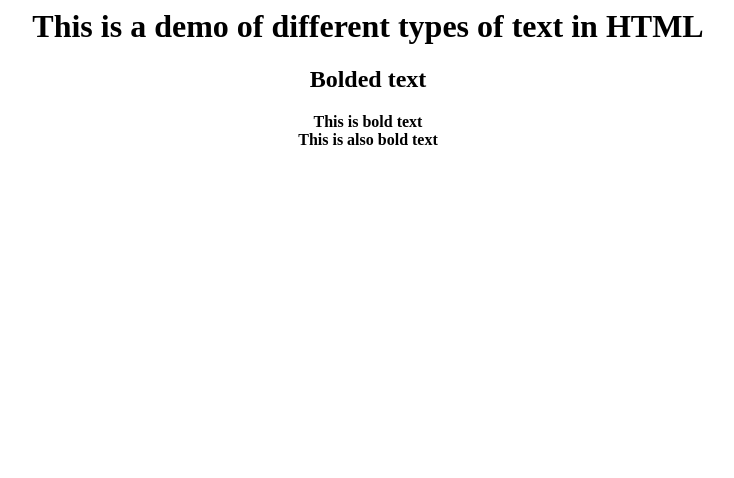
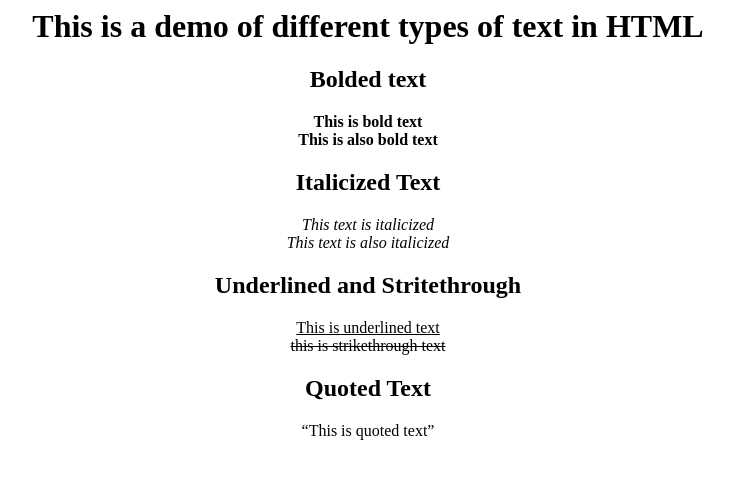
Before and after one commit to askorb97/askorb97.github.io, a plain HTML site: page textdemo.html in a window 1280 px wide. Shown: the whole page, without its empty margins (272-1006 px from the left). Drawn offline with Linux system fonts and the light colour scheme.

Commit message:
Update textdemo.html

```diff
--- a/textdemo.html
+++ b/textdemo.html
@@ -13,6 +13,20 @@
             <b>This is bold text</b> <br>
             <strong>This is also bold text</strong>
         </p>
+        <h2>Italicized Text</h2>
+        <p>
+            <i>This text is italicized</i><br>
+            <em>This text is also italicized</em>
+        </p>
+        <h2>Underlined and Stritethrough</h2>
+        <p>
+            <u>This is underlined text</u><br>
+            <del>this is strikethrough text</del>
+        </p>
+        <h2>Quoted Text</h2>
+        <p>
+            <q>This is quoted text</q>
+        </p>
     </center>
   </body>
 </html>
```
